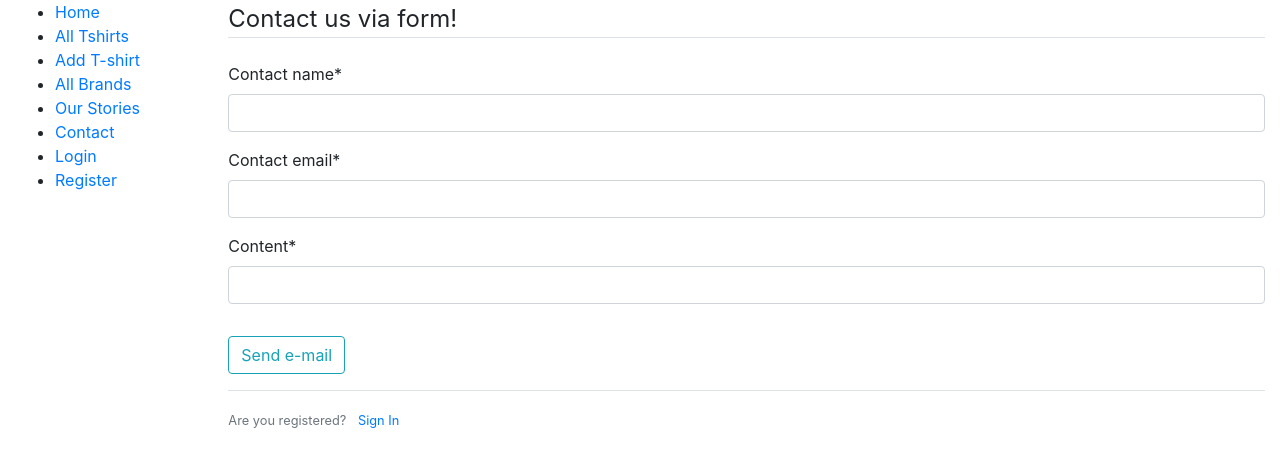
After one commit to wojtekidd/djangoapp-koszulki, a Django app: page /contact/ in a window 1280 px wide. The commit adds this page. Shown: the top 467 px of the page. Run offline with Django 3.2, Linux system fonts and the light colour scheme; some libraries are stand-ins or nearby versions.

Commit message:
Email form created

```diff
--- a/tshirts/forms.py
+++ b/tshirts/forms.py
@@ -8,3 +8,9 @@ class TshirtForm(forms.ModelForm):
         fields = ['brand', 'design', 'size', 'video', 'image']
 
 # TODO: add a way to add stories to T-shirts (1 T-shirt has multiple stories / story to user is 1:1)
+
+#Contact form
+class ContactForm(forms.Form):
+    contact_name = forms.CharField(required=True)
+    contact_email = forms.EmailField(required=True)
+    content = forms.CharField(required=True)
--- a/tshirts/templates/base_generic.html
+++ b/tshirts/templates/base_generic.html
@@ -24,6 +24,7 @@
                 <li><a href="{% url 'add_tshirt' %}">Add T-shirt</a></li>
                 <li><a href="{% url 'brand_list' %}">All Brands</a></li>
                 <li><a href="{% url 'story_list' %}">Our Stories</a></li>
+                <li><a href="{% url 'contact' %}">Contact</a></li>
                 {% if user.is_authenticated %}
                 <li><a href="{% url 'profile' %}">Profile</a></li>
                 <li><a href="{% url 'logout' %}">Logout</a></li>
@@ -32,8 +33,6 @@
                 <li><a href="{% url 'login' %}">Login</a></li>
                 <li><a href="{% url 'register' %}">Register</a></li>
                 {% endif %}
-
-
             </ul>
             {% endblock %}
         </div>
@@ -46,7 +45,8 @@
                     {{ message }}
                 </div>
                 {% endfor %}
-              {% endif %}</div>
+                {% endif %}
+            </div>
 
             {% block content %}
             {% endblock %}
--- /dev/null
+++ b/tshirts/templates/contact.html
@@ -0,0 +1,17 @@
+{% extends "base_generic.html" %}
+{% load crispy_forms_tags %}
+{% block content %}
+    <form method="post">
+        <fieldset class="form-group">
+            <legend class="border-bottom mb-4">Contact us via form!</legend>
+            {{ form|crispy }}
+        </fieldset>
+        {% csrf_token %}
+        <div class="form-group">
+            <button class="btn btn-outline-info" type="submit">Send e-mail</button>
+        </div>
+    </form>
+    <div class="border-top pt-3">
+        <small class="text-muted"> Are you registered? <a class="ml-2" href="{% url 'register' %}">Sign In</a></small>
+    </div>
+{% endblock content %}
--- a/tshirts/urls.py
+++ b/tshirts/urls.py
@@ -8,6 +8,7 @@ urlpatterns = [
     path('brand_list/', BrandsList.as_view(), name="brand_list"),
     path('story_list/', StoryList.as_view(), name="story_list"),
     path('story_list/story_detail/<int:pk>/', StoryDetail.as_view(), name="story_detail"),
+    path('contact/', Contact, name='contact')
 
 ]
 
--- a/tshirts/views.py
+++ b/tshirts/views.py
@@ -1,9 +1,11 @@
 from django.views.generic import CreateView, ListView, DetailView
 from django.urls import reverse_lazy
-from django.shortcuts import render
+from django.shortcuts import render, redirect
+from django.core.mail import EmailMessage
+from django.template.loader import get_template
+from .forms import *
+from .models import Tshirt, Story
 
-from .forms import TshirtForm
-from .models import Tshirt, Story
 
 
 # Create your views here.
@@ -63,3 +65,39 @@ class StoryDetail(DetailView):
 
     def get_queryset(self):
         return Story.objects
+
+
+"""Contact form-view"""
+def Contact(request):
+    Contact_Form = ContactForm
+    if request.method == 'POST':
+        form = Contact_Form(data=request.POST)
+
+        if form.is_valid():
+            contact_name = request.POST.get('contact_name')
+            contact_email = request.POST.get('contact_email')
+            contact_content = request.POST.get('content')
+
+        template = get_template('contact_form.txt')
+
+        content = {
+            'contact_name': contact_name,
+            'contact_email': contact_email,
+            'contact_content': contact_content
+        }
+
+        content = template.render(content)
+
+        email = EmailMessage(
+            "New contact form",
+            content,
+            "KoszulkiApp" + '',
+            ['koszulkistore@gmail.com'],
+            headers= {'Reply to': contact_email}
+        )
+
+        email.send()
+
+        return redirect('index')
+
+    return render(request, 'contact.html', {'form': Contact_Form})
```
Also changed, not shown: koszulki/settings.py (+9 -0 lines), tshirts/templates/contact_form.txt (added, +8 -0 lines). Lines whose indentation alone changed are shown as unchanged.
